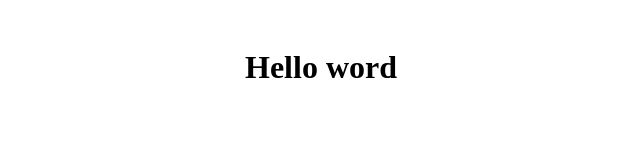
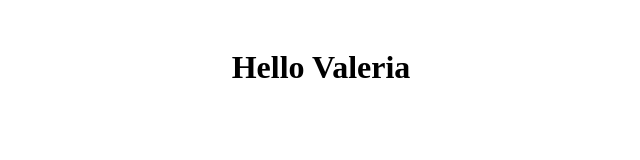
Before and after one commit to CrissAlvarezH/github-actions-cicd, a Next.js app: page / in a window 1280 px wide. Shown: the top 160 px of the page, without its empty margins (319-959 px from the left). Built offline with nearby package versions, Linux system fonts and the light colour scheme.

Commit message:
add hello valoria to index

```diff
--- a/pages/index.tsx
+++ b/pages/index.tsx
@@ -1,7 +1,7 @@
 export default function Home() {
   return (
-      <div style={{"display": "flex", "justify-content": "center", "align-items": "center", "padding": "20px 20px"}}>
-        <h1>Hello word</h1>
+      <div style={{display: "flex", justifyContent: "center", alignItems: "center", padding: "20px 20px"}}>
+        <h1>Hello Valeria</h1>
       </div>
   )
 }
```
